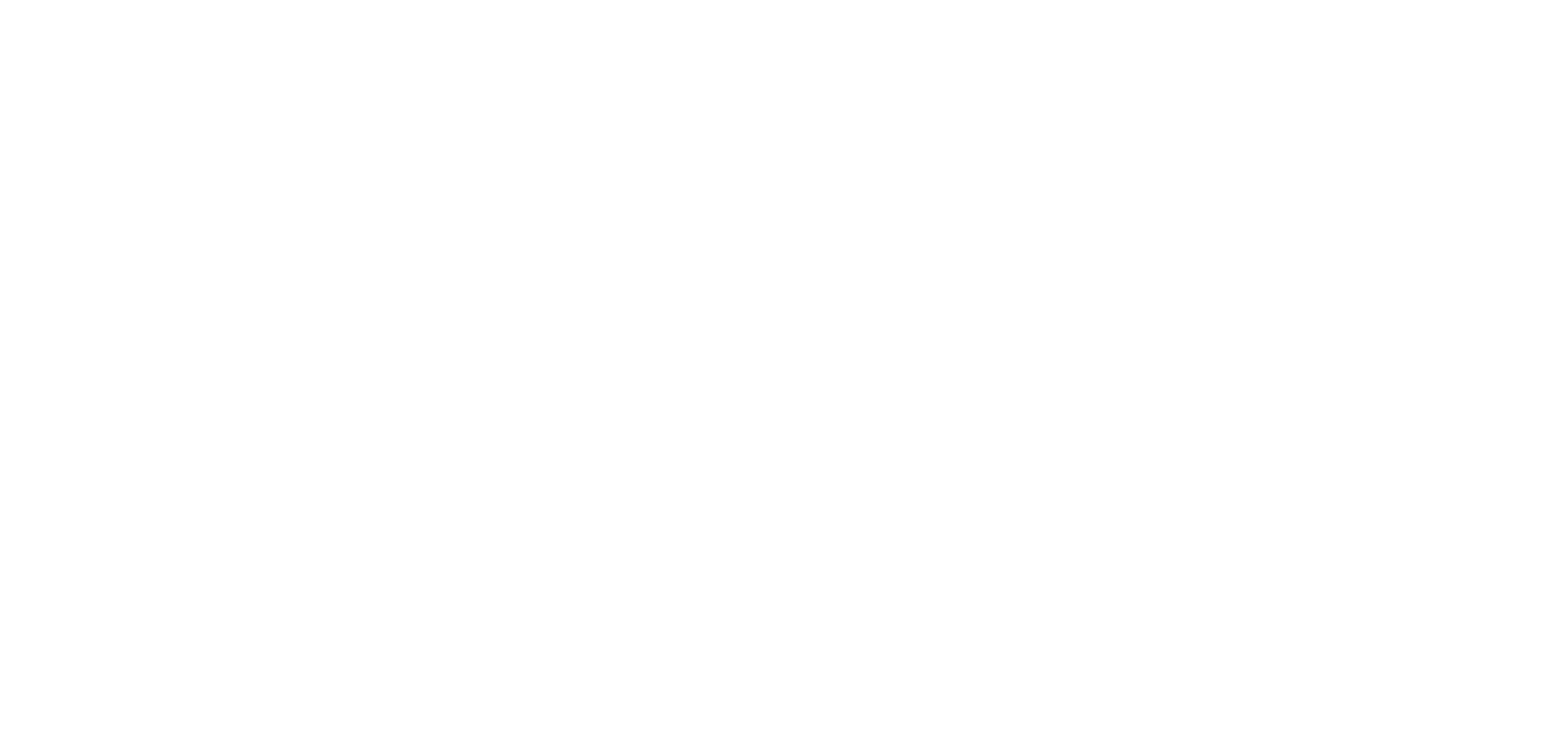
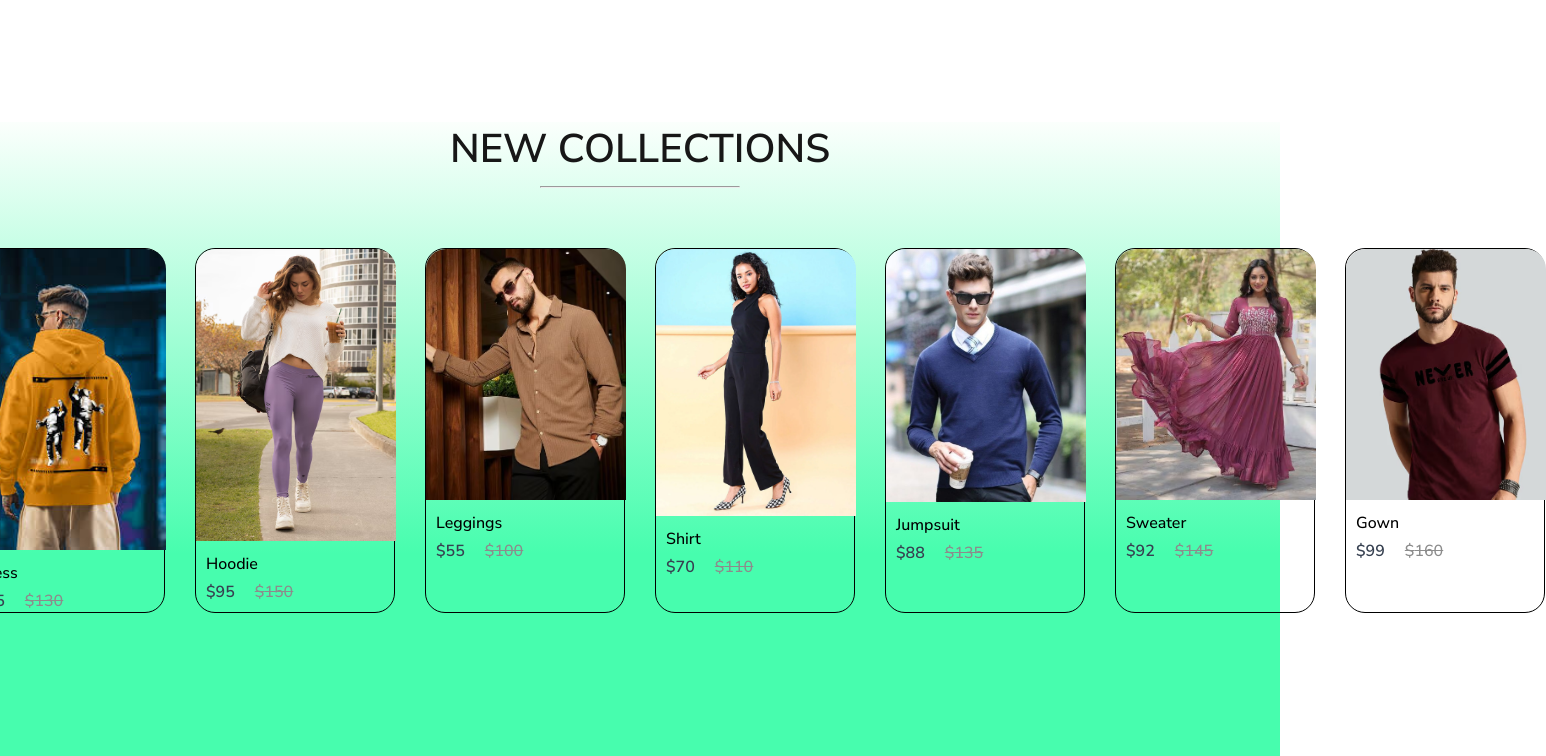
Before and after one commit to prabin738/E-Commerce-Website-React, a React (Vite) app: page / in a window 1280 px wide. Shown: the part 2260-3016 px from the top of the page, 1546 px wide, since content can reach past the window. Before the commit the page ends 2382 px from the top, so only its background shows below. Built offline with nearby package versions, Linux system fonts and the light colour scheme.

Commit message:
new collections section done

```diff
--- /dev/null
+++ b/src/NewCollections/NewCollections.css
@@ -0,0 +1,23 @@
+.newcollections {
+  display: flex;
+  flex-direction: column;
+  align-items: center;
+  gap: 10px;
+  height: 90vh;
+  background: linear-gradient(180deg, #e1ffea22, #47fdae 60%);
+}
+.newcollections h1 {
+  color: #171717;
+  font-size: 40px;
+  font-weight: 600;
+}
+.newcollections hr {
+  width: 200px;
+  border-radius: 10px;
+  background: #252525;
+}
+.collections {
+  margin-top: 50px;
+  display: flex;
+  gap: 30px;
+}
--- /dev/null
+++ b/src/NewCollections/NewCollections.jsx
@@ -0,0 +1,28 @@
+import Item from "../Components/Items/Item";
+import "./NewCollections.css";
+import new_collections from "../assets/newcollections";
+
+const NewCollections = () => {
+  return (
+    <div className="newcollections">
+      <h1>NEW COLLECTIONS</h1>
+      <hr />
+      <div className="collections">
+        {new_collections.map((items, i) => {
+          return (
+            <Item
+              key={i}
+              id={items.id}
+              name={items.name}
+              image={items.image}
+              new_price={items.new_price}
+              old_price={items.old_price}
+            />
+          );
+        })}
+      </div>
+    </div>
+  );
+};
+
+export default NewCollections;
--- a/src/Pages/Shop.jsx
+++ b/src/Pages/Shop.jsx
@@ -2,6 +2,7 @@ import React from "react";
 import Hero from "../Components/Hero/Hero";
 import Popular from "../Components/Popular/Popular";
 import Offers from "../Components/Offers/Offers";
+import NewCollections from "../NewCollections/NewCollections";
 
 const Shop = () => {
   return (
@@ -9,6 +10,7 @@ const Shop = () => {
       <Hero />
       <Popular />
       <Offers />
+      <NewCollections />
     </div>
   );
 };
--- a/src/assets/newcollections.js
+++ b/src/assets/newcollections.js
@@ -1,20 +1,76 @@
-import p1_img from '../assets/1.avif'
-import p5_img from '../assets/2.webp'
-import p6_img from '../assets/3.jfif'
-import p7_img from '../assets/4.avif'
-import p8_img from '../assets/5.avif'
-import p9_img from '../assets/6.webp'
-import p10_img from '../assets/7.jpg'
-import p11_img from '../assets/8.avif'
+import p1_img from "../assets/1.avif";
+import p5_img from "../assets/2.webp";
+import p6_img from "../assets/3.jfif";
+import p7_img from "../assets/4.avif";
+import p8_img from "../assets/5.avif";
+import p9_img from "../assets/6.webp";
+import p10_img from "../assets/7.jpg";
+import p11_img from "../assets/8.avif";
 let new_collections = [
-     { id: 5, name: "T-Shirt", category: "men", image: p5_img, new_price: 45.0, old_price: 70.0 },
-        { id: 6, name: "Dress", category: "women", image: p6_img, new_price: 85.0, old_price: 130.0 },
-        { id: 7, name: "Hoodie", category: "men", image: p7_img, new_price: 95.0, old_price: 150.0 },
-        { id: 8, name: "Leggings", category: "women", image: p8_img, new_price: 55.0, old_price: 100.0 },
-        { id: 9, name: "Shirt", category: "men", image: p9_img, new_price: 70.0, old_price: 110.0 },
-        { id: 10, name: "Jumpsuit", category: "women", image: p10_img, new_price: 88.0, old_price: 135.0 },
-        { id: 11, name: "Sweater", category: "men", image: p11_img, new_price: 92.0, old_price: 145.0 },
-        { id: 12, name: "Gown", category: "women", image: p1_img, new_price: 99.0, old_price: 160.0 },
-]
+  {
+    id: 5,
+    name: "T-Shirt",
+    category: "men",
+    image: p5_img,
+    new_price: 45.0,
+    old_price: 70.0,
+  },
+  {
+    id: 6,
+    name: "Dress",
+    category: "women",
+    image: p6_img,
+    new_price: 85.0,
+    old_price: 130.0,
+  },
+  {
+    id: 7,
+    name: "Hoodie",
+    category: "men",
+    image: p7_img,
+    new_price: 95.0,
+    old_price: 150.0,
+  },
+  {
+    id: 8,
+    name: "Leggings",
+    category: "women",
+    image: p8_img,
+    new_price: 55.0,
+    old_price: 100.0,
+  },
+  {
+    id: 9,
+    name: "Shirt",
+    category: "men",
+    image: p9_img,
+    new_price: 70.0,
+    old_price: 110.0,
+  },
+  {
+    id: 10,
+    name: "Jumpsuit",
+    category: "women",
+    image: p10_img,
+    new_price: 88.0,
+    old_price: 135.0,
+  },
+  {
+    id: 11,
+    name: "Sweater",
+    category: "men",
+    image: p11_img,
+    new_price: 92.0,
+    old_price: 145.0,
+  },
+  {
+    id: 12,
+    name: "Gown",
+    category: "women",
+    image: p1_img,
+    new_price: 99.0,
+    old_price: 160.0,
+  },
+];
 
 export default new_collections;
```
